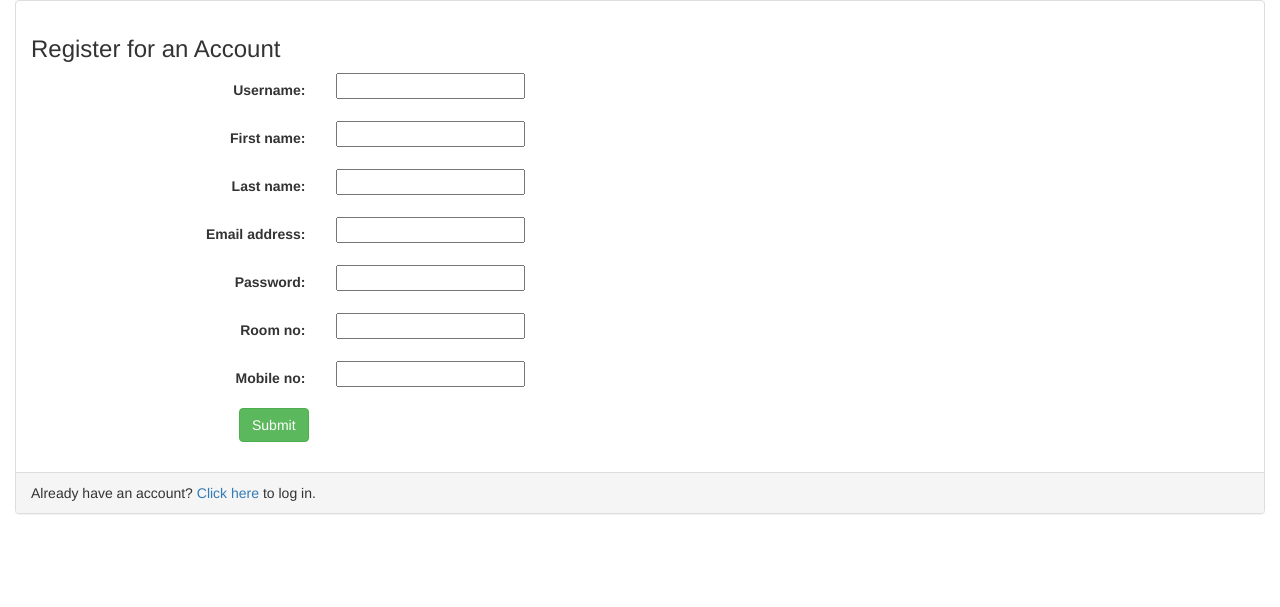
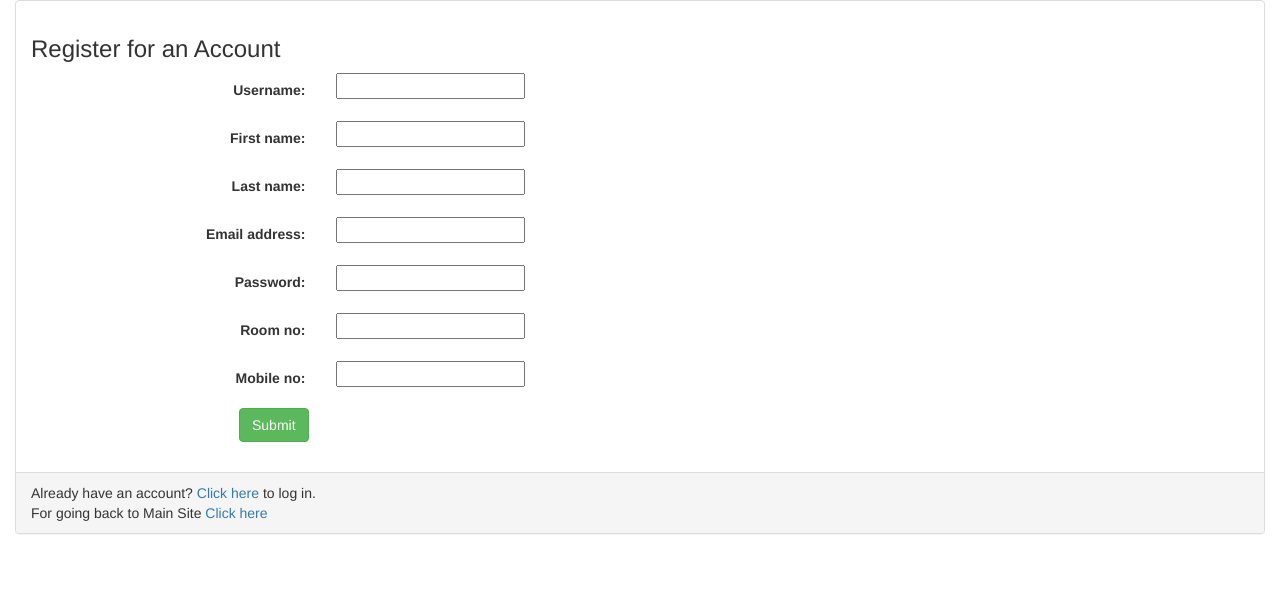
Before and after one commit to vinnusingla/Housekeeping-Management-System, a Django app: page /login/register/ in a window 1280 px wide. Shown: the top 607 px of the page. Run offline with Django 3.2, Linux system fonts and the light colour scheme; some libraries are stand-ins or nearby versions.

Commit message:
Minor Ui Change

```diff
--- a/housekeeping/login/templates/login/complaints.html
+++ b/housekeeping/login/templates/login/complaints.html
@@ -5,6 +5,7 @@
 <body >
 <!-- Navigation -->
     {% include 'login/nav.html' %}
+    <div class="container">
     <div class="card-header voffset8"><h2>My Complaints</h2></div>
     <hr>
         <div class="card-block p-0" style="background-color: #eee;padding:15px">
@@ -37,5 +38,6 @@
             </table>
         </div>
     <hr>
+    </div>
 </body>
 {%endblock%}
--- a/housekeeping/login/templates/login/login.html
+++ b/housekeeping/login/templates/login/login.html
@@ -38,7 +38,8 @@
                     </form>
                 </div>
                 <div class="panel-footer">
-                    Don't have an account? <a href="{% url 'login:register' %}">Click here</a> to register.
+                    Don't have an account? <a href="{% url 'login:register' %}">Click here</a> to register.<br>
+                    For going back to Main Site <a href="{% url 'login:main' %}">Click here</a>
                 </div>
             </div>
         </div>
--- a/housekeeping/login/templates/login/register.html
+++ b/housekeeping/login/templates/login/register.html
@@ -16,7 +16,8 @@
                     </form>
                 </div>
                 <div class="panel-footer">
-                    Already have an account? <a href="{% url 'login:login_user' %}">Click here</a> to log in.
+                    Already have an account? <a href="{% url 'login:login_user' %}">Click here</a> to log in.<br>
+                    For going back to Main Site <a href="{% url 'login:main' %}">Click here</a>
                 </div>
             </div>
         </div>
```
Also changed, not shown: housekeeping/db.sqlite3.
